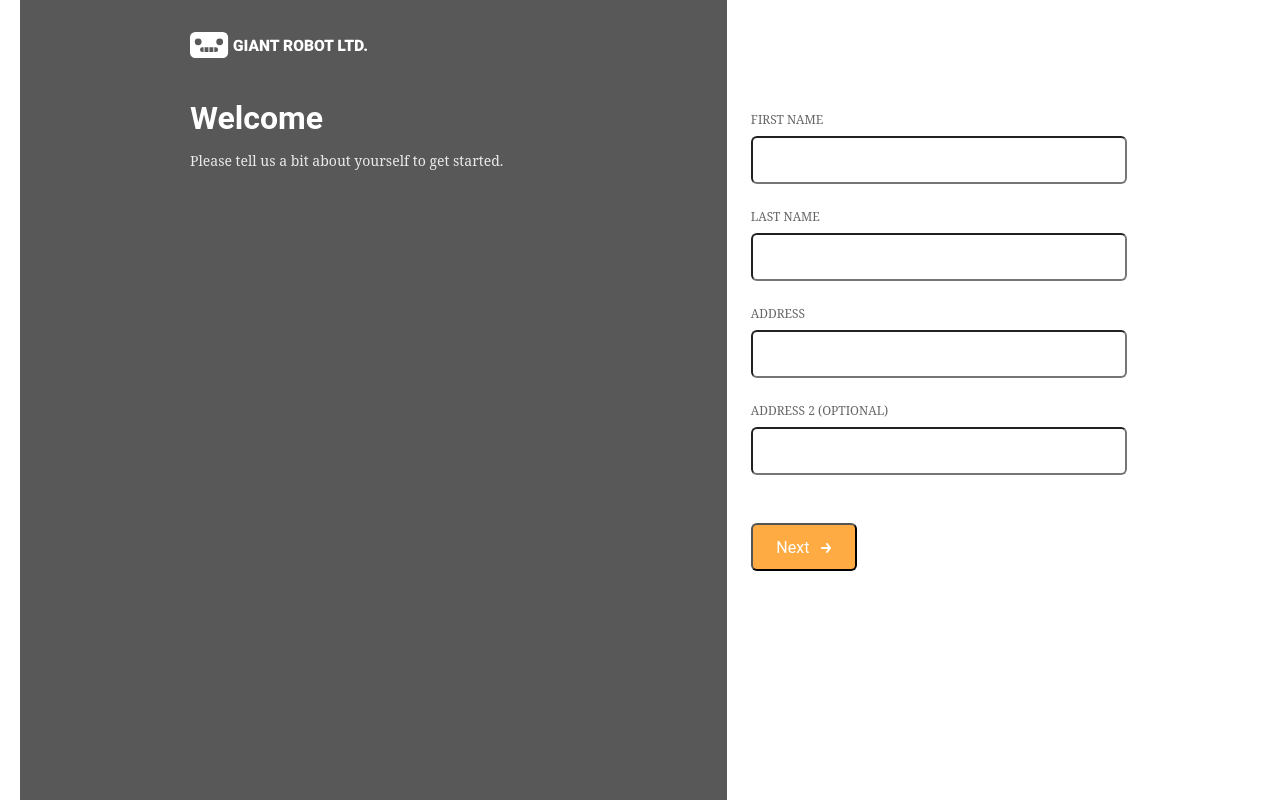
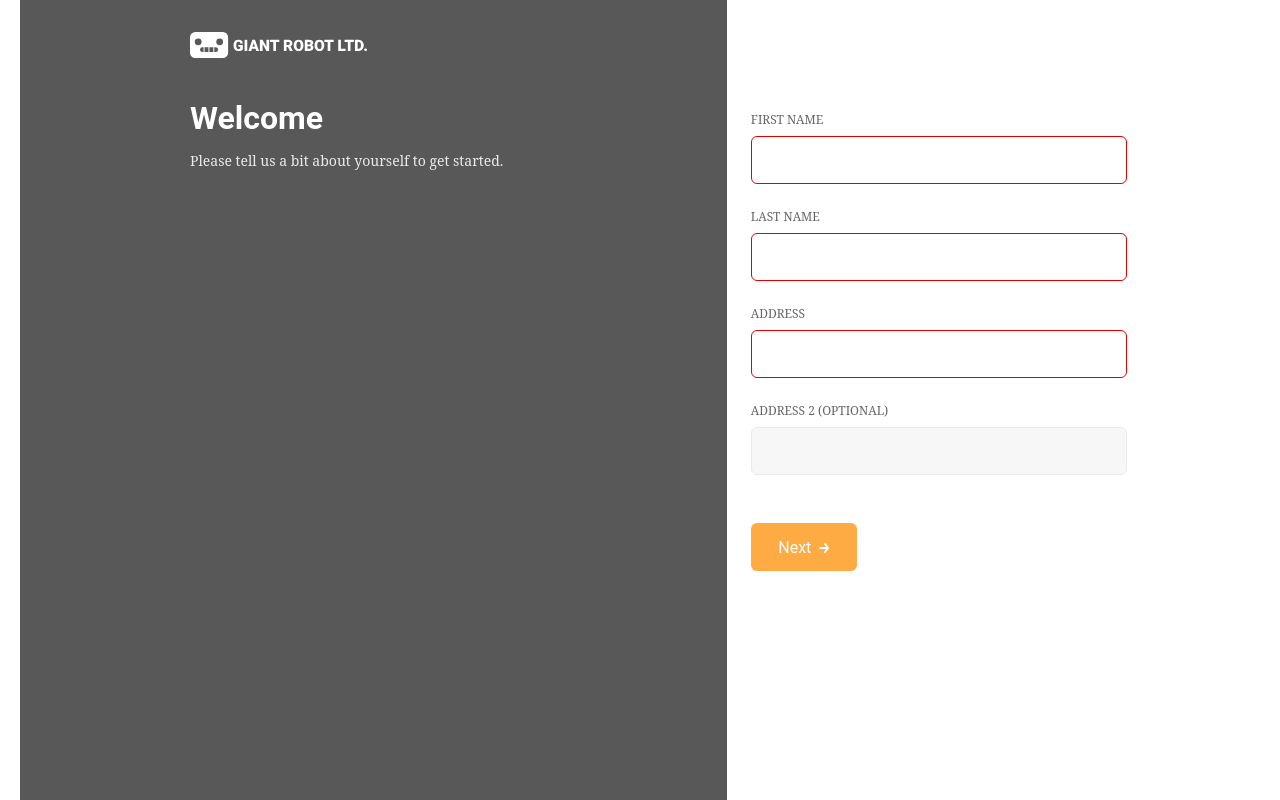
Before and after one commit to timOTdev/0149_sl_project, a React (Create React App) app: page / in a window 1280 px wide. Built offline with nearby package versions, Linux system fonts and the light colour scheme; what webfontloader would draw is missing.

Commit message:
Add form input and button styles

```diff
--- a/src/components/Form.js
+++ b/src/components/Form.js
@@ -1,6 +1,6 @@
 import React, { useState } from 'react'
 import styled from 'styled-components'
-import { ReactComponent as Arrow } from '../images/White_Arrow.svg'
+import { ReactComponent } from '../images/White_Arrow.svg'
 
 const Form = () => {
   // HOOKS
@@ -76,7 +76,7 @@ const Form = () => {
           onChange={handleUserChange}
         />
         <Button type="submit">
-          Next &nbsp; <Arrow />
+          Next<Arrow />
         </Button>
       </Form1>
     </Section >
@@ -106,6 +106,22 @@ const Input = styled.input`
   height: 48px;
   border-radius: 6px;
   margin-bottom: 24px;
+  padding-left: 16px;
+  outline: none;
+  background: #F7F7F7;
+  border: 1px solid #EAEAEA;
+  font-family: 'Roboto', 'sans-serif';
+  font-size: 1.4rem;
+  font-weight: 400;
+  color: #666666;
+  &:focus {
+    background: #FFFFFF;
+    border: 1px solid #00ADEE;
+  }
+  &:invalid {
+    background: #FFFFFF;
+    border: 1px solid #E70000;
+  }
 `
 const Button = styled.button`
   background: #FFAB44;
@@ -116,6 +132,12 @@ const Button = styled.button`
   font-size: 1.6rem;
   width: 106px;
   margin-top: 24px;
+  border: none;
+`
+const Arrow = styled(ReactComponent)`
+  margin-left: 8px;
+  width: 10px;
+  height: 10px;
 `
 
 export default Form
--- a/src/index.js
+++ b/src/index.js
@@ -7,7 +7,7 @@ import WebFont from 'webfontloader';
 
 WebFont.load({
   google: {
-    families: ['Merriweather:400', 'serif', 'Roboto:700', 'sans-serif']
+    families: ['Merriweather:400', 'serif', 'Roboto:400,700', 'sans-serif']
   }
 });
 
```
